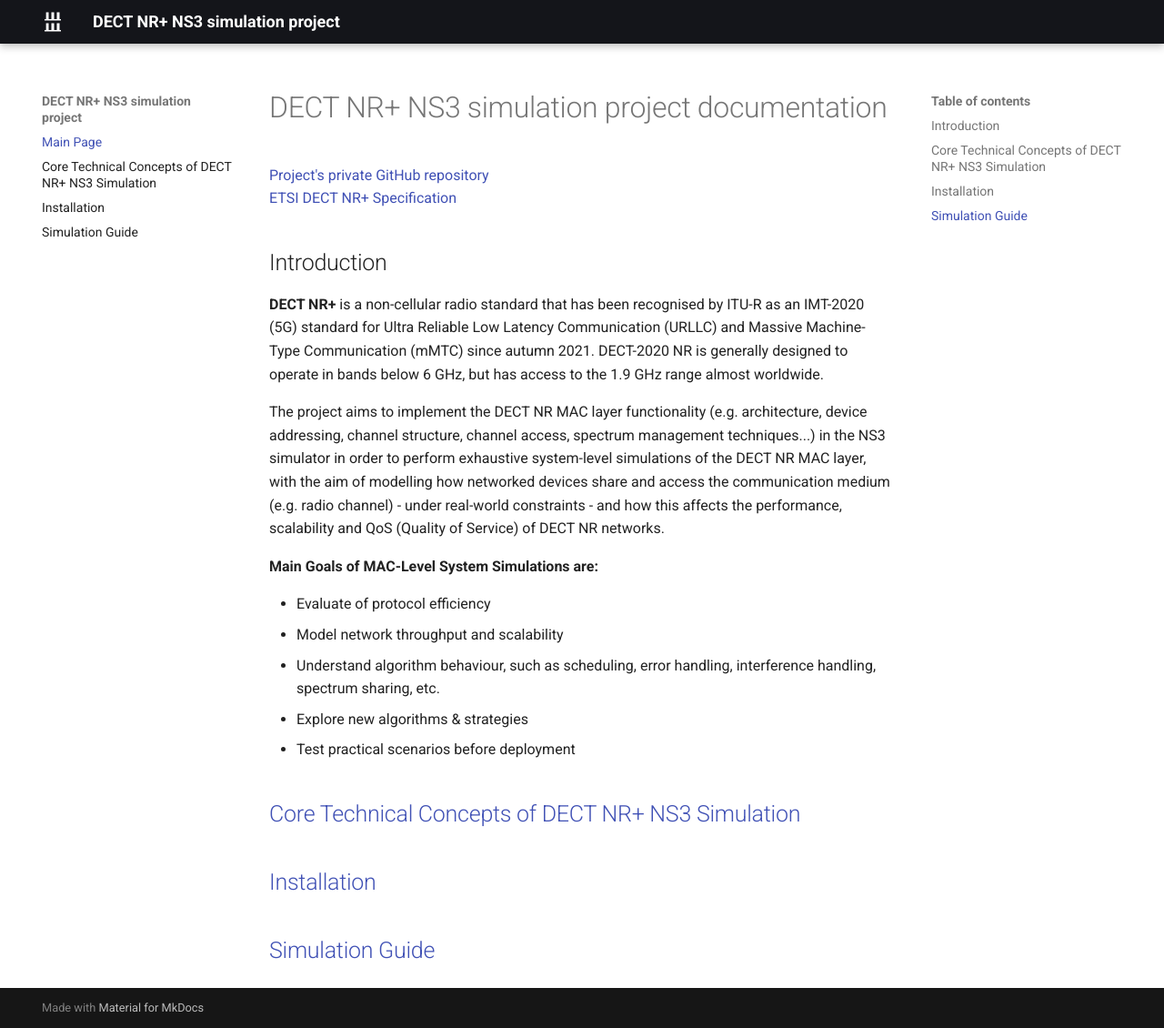
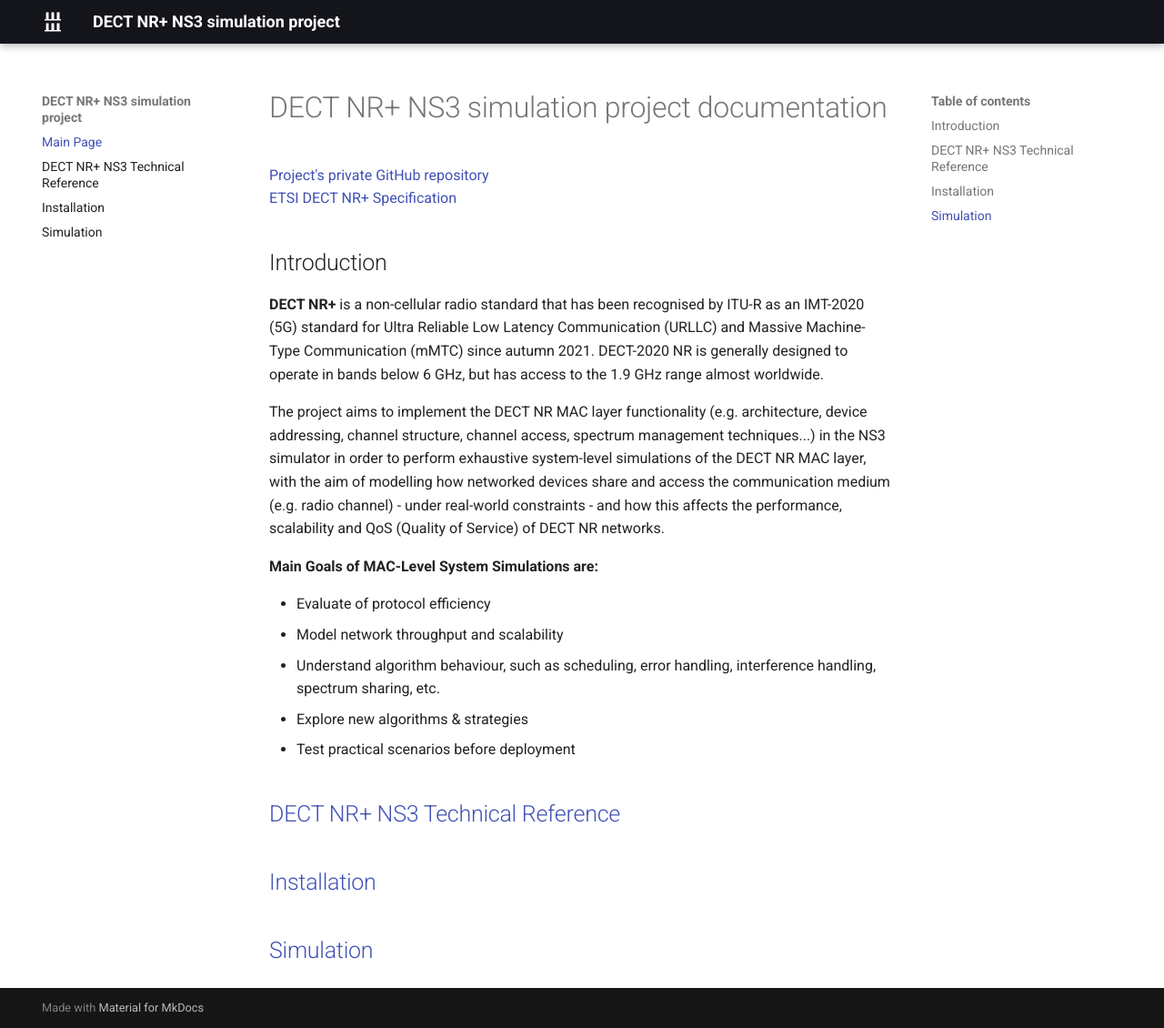
Before and after one commit to Opener-Initiative/dect-nr-ext, an MkDocs documentation site: the page built from documentation/docs/index.md, in a window 1280 px wide and 1130 px high. Shown: the whole window at 91% size. Built offline with MkDocs 1.6.1 and Material for MkDocs 9.7.7, drawn with Linux system fonts in a browser that asks for light colours.

Commit message:
backing up some old development files

```diff
--- a/documentation/docs/index.md
+++ b/documentation/docs/index.md
@@ -17,6 +17,6 @@ The project aims to implement the DECT NR MAC layer functionality (e.g. architec
 - Test practical scenarios before deployment
 
 
-## [Core Technical Concepts of DECT NR+ NS3 Simulation](core_concepts.md)
+## [DECT NR+ NS3 Technical Reference](technical_reference.md)
 ## [Installation](installation.md)
-## [Simulation Guide](simulation_guide.md)
+## [Simulation](simulation.md)
--- a/documentation/docs/core_concepts.md
+++ b/documentation/docs/technical_reference.md
@@ -1,6 +1,7 @@
-# Core Technical Concepts of DECT NR+ NS3 Simulation
+# DECT NR+ NS3 Technical Reference
 
 ## Applications
+
 [ns3::UdpEchoServer](https://www.nsnam.org/docs/release/3.28/doxygen/classns3_1_1_udp_echo_server.html)
 [ns3::UdpEchoClient](https://www.nsnam.org/docs/release/3.28/doxygen/classns3_1_1_udp_echo_client.html)
 
--- a/documentation/mkdocs.yml
+++ b/documentation/mkdocs.yml
@@ -1,9 +1,9 @@
 site_name: DECT NR+ NS3 simulation project
 nav:
   - Main Page: index.md
-  - Core Technical Concepts of DECT NR+ NS3 Simulation: core_concepts.md
+  - DECT NR+ NS3 Technical Reference: technical_reference.md
   - Installation: installation.md
-  - Simulation Guide: simulation_guide.md
+  - Simulation: simulation.md
 theme:
   name: material
   icon:
```
Also changed, not shown: documentation/docs/simulation.md (added, +14 -0 lines), documentation/docs/simulation_guide.md (deleted, +0 -7 lines), 15 other files.
